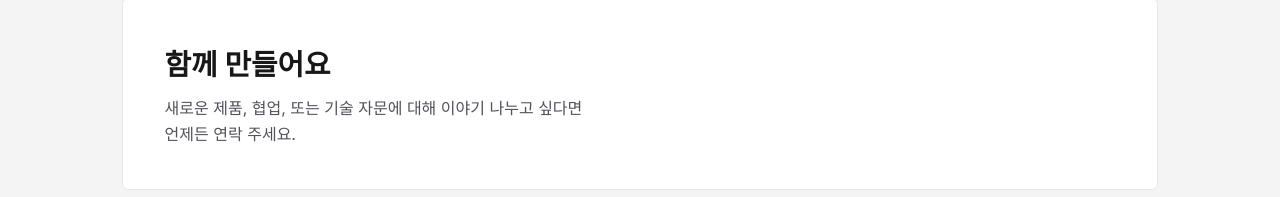
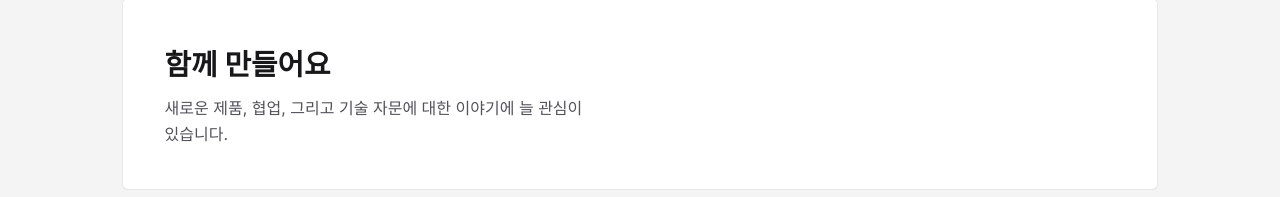
Before and after one commit to suhunjang/portfolio, a plain HTML site: page index.html in a window 1280 px wide. Shown: the part 9578-9775 px from the top of the page. Drawn offline with Linux system fonts and the light colour scheme.

Commit message:
Reword contact copy for empty contact details
Contact details were cleared, so the card no longer offers a way to
get in touch. Replace the call to reach out with a statement of
interest that reads correctly with an empty actions area.

Co-Authored-By: Claude Opus 5 (1M context) <noreply@anthropic.com>
Claude-Session: https://claude.ai/code/session_01XvZFo7Re6EdUAQ5qsvUSg5

```diff
--- a/index.html
+++ b/index.html
@@ -190,7 +190,7 @@
         <div class="contact-card reveal">
           <div class="contact-text">
             <h3>함께 만들어요</h3>
-            <p>새로운 제품, 협업, 또는 기술 자문에 대해 이야기 나누고 싶다면 언제든 연락 주세요.</p>
+            <p>새로운 제품, 협업, 그리고 기술 자문에 대한 이야기에 늘 관심이 있습니다.</p>
           </div>
           <div class="contact-actions" id="contactActions"></div>
         </div>
```
